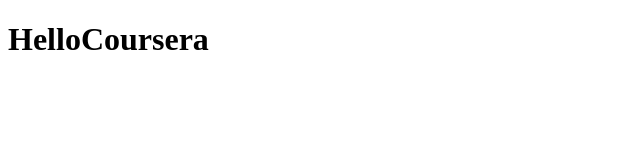
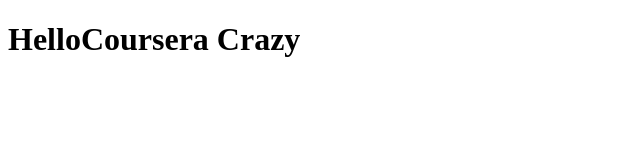
Before and after one commit to hazelr125/coursera-test, a plain HTML site: page site/index.html in a window 1280 px wide. Shown: the whole page, without its empty margins (0-640 px from the left). Drawn offline with Linux system fonts and the light colour scheme.

Commit message:
Small addition

```diff
--- a/site/index.html
+++ b/site/index.html
@@ -4,6 +4,6 @@
     <title>Hello Coursera</title>
 </head>
 <body>
-    <h1>HelloCoursera</h1>
+    <h1>HelloCoursera Crazy</h1>
 </body>
 </html>
```
